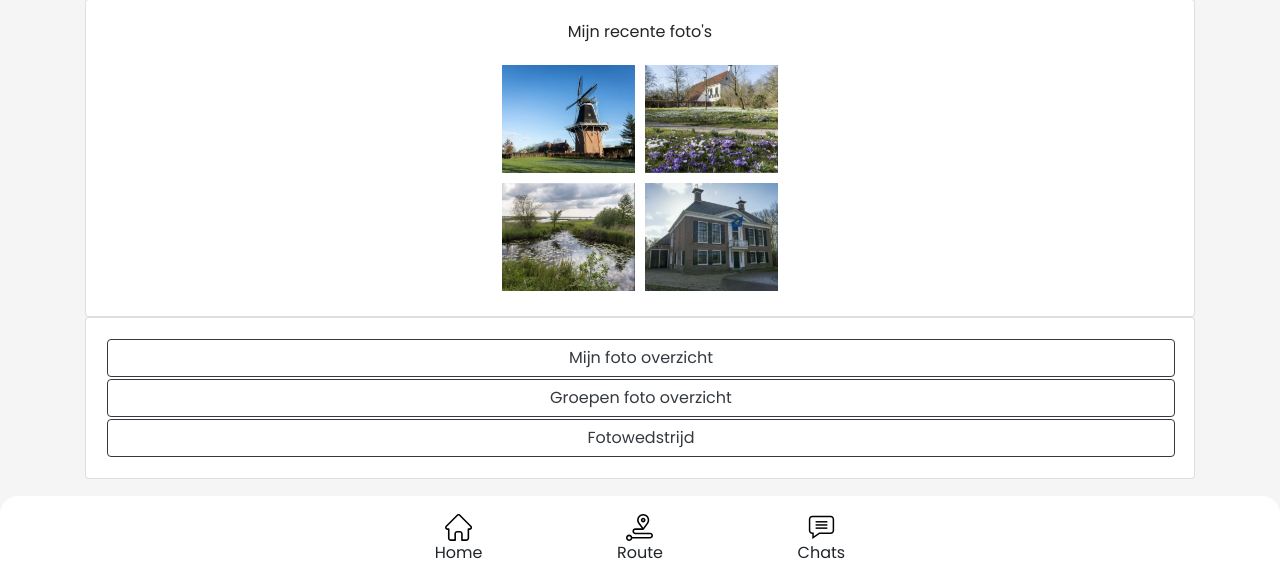
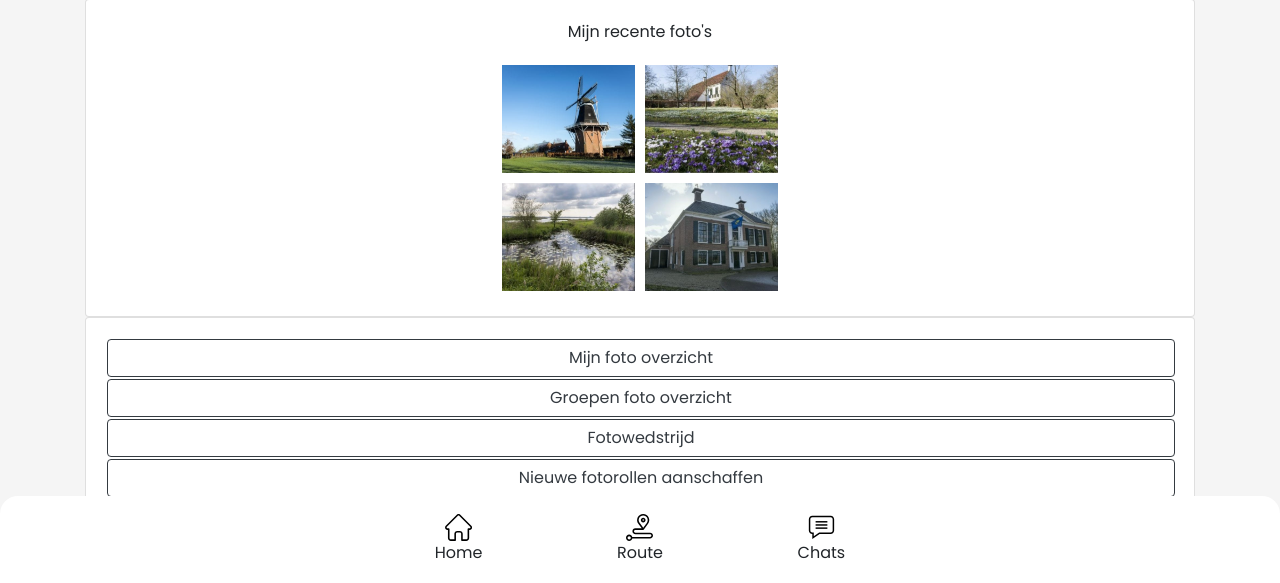
Before and after one commit to iamesat/Groninger-Landschap-App, a PHP site: page /fotorollen.php in a window 1280 px wide. Shown: the part 217-800 px from the top of the page. Run offline with PHP 8.4, Linux system fonts and the light colour scheme; some libraries are stand-ins or nearby versions.

```diff
--- a/fotorollen.php
+++ b/fotorollen.php
@@ -25,12 +25,12 @@
                 <div class="card-body text-center">
                     <p>Mijn recente foto's</p>
                     <div class="row justify-content-center">
-                    <a href="mijn-foto-overzicht.php" class="stretched-link"  data-transition="slide" rel="external"><img src="assets/images/fotorollen/molen.png" class="recente-foto" alt="..."></a>
-                    <a href="mijn-foto-overzicht.php" class="stretched-link" data-transition="slide" rel="external"><img src="assets/images/fotorollen/huis.png" class="recente-foto" alt="..."></a>
+                    <a href="mijn-foto-overzicht.php" data-transition="slide" rel="external"><img src="assets/images/fotorollen/molen.png" class="recente-foto" alt="..."></a>
+                    <a href="mijn-foto-overzicht.php" data-transition="slide" rel="external"><img src="assets/images/fotorollen/huis.png" class="recente-foto" alt="..."></a>
                     </div>
                     <div class="row justify-content-center">
-                    <a href="mijn-foto-overzicht.php" class="stretched-link" data-transition="slide" rel="external"><img src="assets/images/fotorollen/beekje.png" class="recente-foto" alt="..."></a>
-                    <a href="mijn-foto-overzicht.php" class="stretched-link" data-transition="slide" rel="external"><img src="assets/images/fotorollen/huis2.png" class="recente-foto" alt="..."></a>
+                    <a href="mijn-foto-overzicht.php"  data-transition="slide" rel="external"><img src="assets/images/fotorollen/beekje.png" class="recente-foto" alt="..."></a>
+                    <a href="mijn-foto-overzicht.php" data-transition="slide" rel="external"><img src="assets/images/fotorollen/huis2.png" class="recente-foto" alt="..."></a>
                     </div>
                 </div>
             </div>
@@ -46,6 +46,7 @@
                     <a href="mijn-foto-overzicht.php" data-transition="slide" rel="external"><button type="button" class="btn btn-outline-dark fotorollen-page-buttons">Mijn foto overzicht</button></a><br>
                     <a href="groepen-foto-overzicht.php" data-transition="slide" rel="external"><button type="button" class="btn btn-outline-dark fotorollen-page-buttons">Groepen foto overzicht</button></a><br>
                     <a href="fotowedstrijd.php" data-transition="slide" rel="external"><button type="button" class="btn btn-outline-dark fotorollen-page-buttons">Fotowedstrijd</button></a>
+                    <a href="shop.php" data-transition="slide" rel="external"><button type="button" class="btn btn-outline-dark fotorollen-page-buttons">Nieuwe fotorollen aanschaffen</button></a>
                 </div>
             </div>
         </div>
```
Also changed, not shown: fotowedstrijd.php (+11 -0 lines), groepen-foto-overzicht.php (+11 -0 lines), mijn-foto-overzicht.php (+11 -0 lines).
